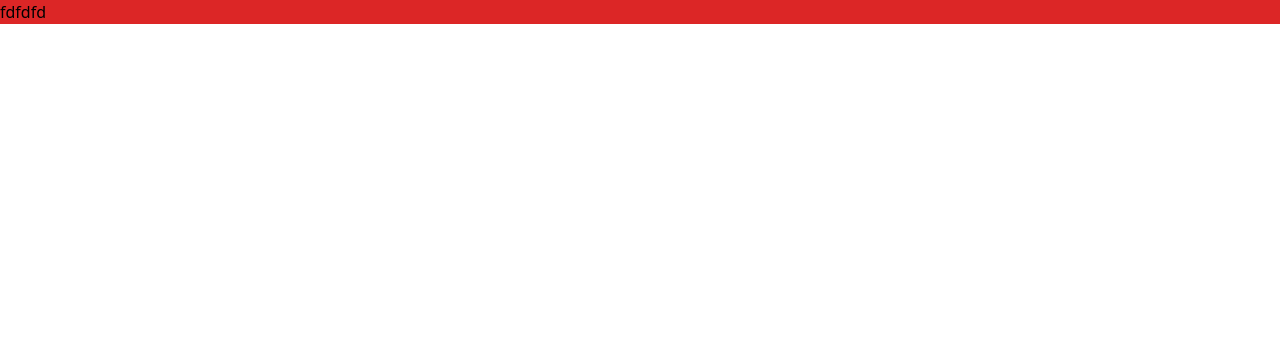
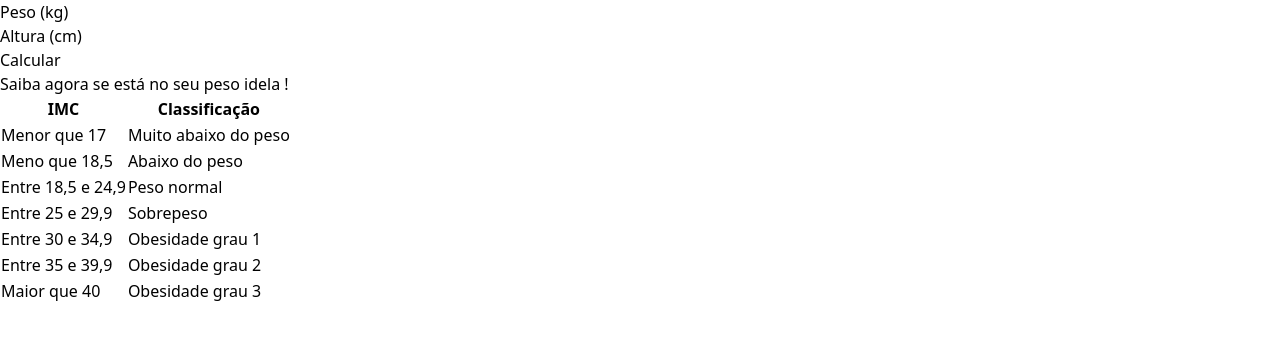
Before and after one commit to rjunio98/calculadora-imc, a React (Vite) app: page / in a window 1280 px wide. Shown: the top 340 px of the page. Built offline with nearby package versions, Linux system fonts and the light colour scheme.

Commit message:
feat: estrutura html

```diff
--- a/src/App.tsx
+++ b/src/App.tsx
@@ -1,8 +1,71 @@
 function App() {
   return (
-    <div>
-      <h1 className="bg-red-600">fdfdfd</h1>
-    </div>
+    <main>
+      <section id="form">
+        <form>
+          <div>
+            <label htmlFor="weight">Peso (kg)</label>
+            <input
+              type="text"
+              id="weight"
+            />
+          </div>
+
+          <div>
+            <label htmlFor="height">Altura (cm)</label>
+            <input
+              type="text"
+              id="height"
+            />
+          </div>
+          <button>Calcular</button>
+        </form>
+      </section>
+
+      <section id="result">
+        <p>Saiba agora se está no seu peso idela !</p>
+      </section>
+      <section id="reference-table">
+        <table>
+          <thead>
+            <tr>
+              <th>IMC</th>
+              <th>Classificação</th>
+            </tr>
+          </thead>
+          <tbody>
+            <tr>
+              <td>Menor que 17</td>
+              <td>Muito abaixo do peso</td>
+            </tr>
+            <tr>
+              <td>Meno que 18,5</td>
+              <td>Abaixo do peso</td>
+            </tr>
+            <tr>
+              <td>Entre 18,5 e 24,9</td>
+              <td>Peso normal</td>
+            </tr>
+            <tr>
+              <td>Entre 25 e 29,9</td>
+              <td>Sobrepeso</td>
+            </tr>
+            <tr>
+              <td>Entre 30 e 34,9</td>
+              <td>Obesidade grau 1</td>
+            </tr>
+            <tr>
+              <td>Entre 35 e 39,9</td>
+              <td>Obesidade grau 2</td>
+            </tr>
+            <tr>
+              <td>Maior que 40</td>
+              <td>Obesidade grau 3</td>
+            </tr>
+          </tbody>
+        </table>
+      </section>
+    </main>
   );
 }
 
```
